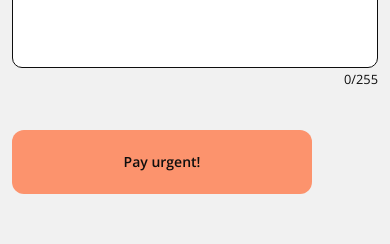
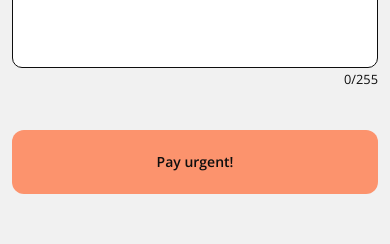
Before and after one commit to anpdko/i-will-help-you-client, a React (Vite) app: page /donate in a window 390 px wide. Shown: the part 2120-2364 px from the top of the page. Built offline with nearby package versions, Linux system fonts and the light colour scheme; no server answers.

Commit message:
fix donate pay button mobile size

```diff
--- a/src/components/form/FormDonation/PaymentBlock/CardPayment.tsx
+++ b/src/components/form/FormDonation/PaymentBlock/CardPayment.tsx
@@ -1,20 +1,19 @@
 import { ChangeEvent, useEffect, useState } from 'react';
 import { useTranslation } from 'react-i18next';
-import { useMediaQuery } from 'react-responsive';
 import { Controller, useFormContext } from 'react-hook-form';
+
+import { ButtonApp } from '@components/UI';
 import { paymentFrequency, donationAmount } from '@utils/donationOptions';
 import RadioInput from '../RadioInput/RadioInput';
 import Email from '../../Email/Email';
 import Comment from '../../Comment/Comment';
-import { ButtonApp } from '@components/UI';
+
 import s from './PaymentBlock.module.scss';
 
 const CardPayment = () => {
   const { t } = useTranslation();
   const { control, setValue, getValues } = useFormContext();
   const [customAmount, setCustomAmount] = useState('');
-
-  const isMobile = useMediaQuery({ minWidth: 480, maxWidth: 767 });
 
   const handleCustomInputChange = (e: ChangeEvent<HTMLInputElement>) => {
     const inputValue = e.target.value;
@@ -101,7 +100,6 @@ const CardPayment = () => {
       <Comment title='Comment' placeholder='Type here...' maxLength={255} />
       <ButtonApp
         type='submit'
-        size={isMobile ? 'Xlarge' : 'medium'}
         className={s.card__button}
       >
         {t('Pay urgent!')}
--- a/src/components/form/FormDonation/PaymentBlock/PaymentBlock.module.scss
+++ b/src/components/form/FormDonation/PaymentBlock/PaymentBlock.module.scss
@@ -111,22 +111,18 @@
   display: flex;
   flex-direction: column;
   gap: toRem(44);
-
   &__button {
-    width: 17.625rem;
     border-radius: 0.75rem;
-    padding: 1.5rem 0;
-
-    @media (max-width: $mobileSmall) {
-      width: 18rem;
+    padding: toRem(24) toRem(10) ;
+    @media (min-width: $mobile) {
+      min-width: toRem(282);
     }
-
     @media (max-width: $mobile) {
-      width: 100%;
+      min-width: 100%;
     }
 
     &:disabled {
-      background: var(--light-grey)
+      background: var(--light-grey);
     }
   }
 }
@@ -165,7 +161,7 @@
   }
 
   &__account {
-    word-break:break-all;
+    word-break: break-all;
   }
 
   &__btn {
```
